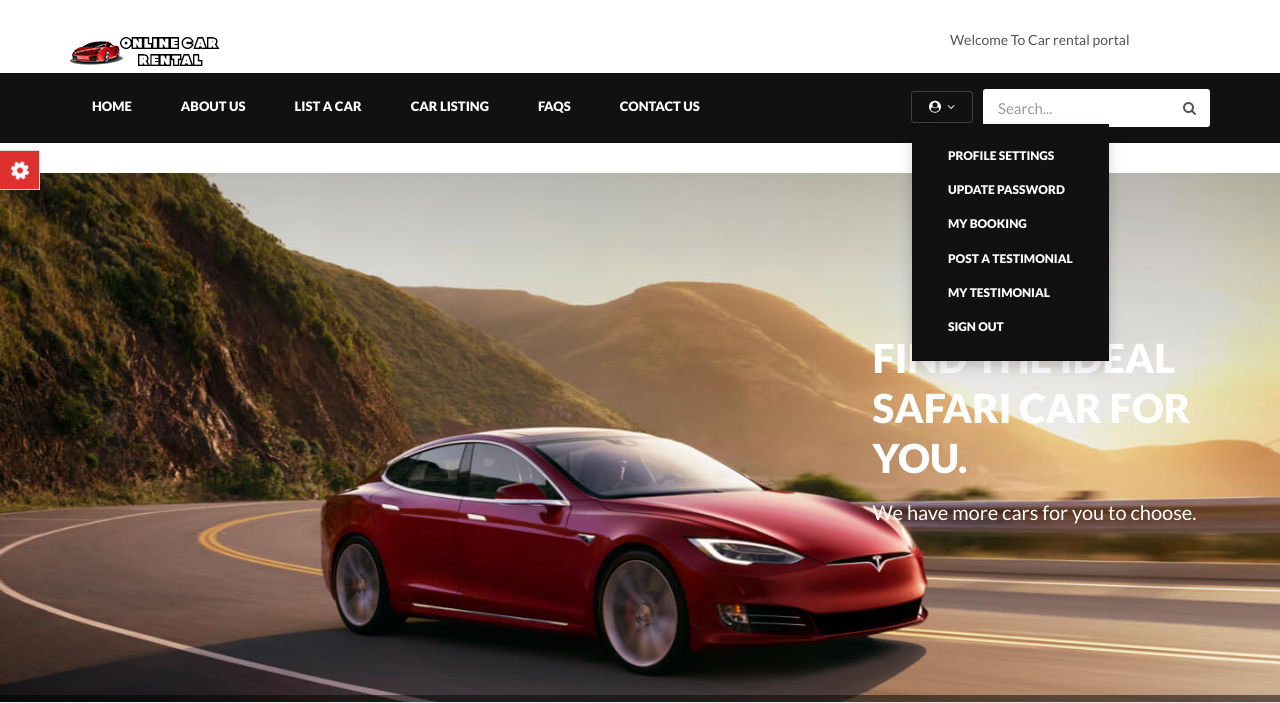
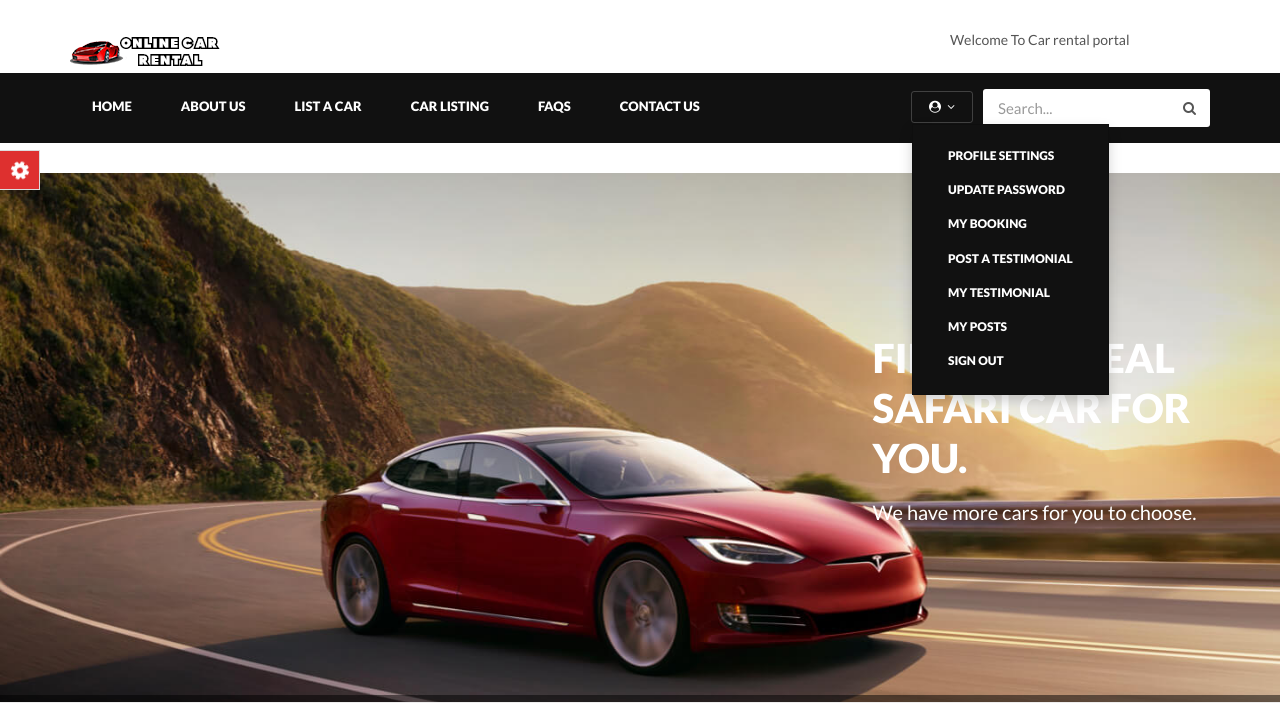
Before and after one commit to shemian/carrms, a PHP site: page / in a window 1280 px wide, after a click that opens the changed part. Shown: the top 703 px of the page. Run offline with PHP 8.4, Linux system fonts and the light colour scheme; the visitor is signed in with stand-in values (Sample User, id 1); data that the repository does not hold is empty.

Commit message:
Created url for users to see their posts.

```diff
--- a/includes/header.php
+++ b/includes/header.php
@@ -54,6 +54,7 @@ foreach($results as $result)
             <li><a href="my-booking.php">My Booking</a></li>
             <li><a href="post-testimonial.php">Post a Testimonial</a></li>
           <li><a href="my-testimonials.php">My Testimonial</a></li>
+          <li><a href="user-posts.php">My Posts</a></li>
             <li><a href="logout.php">Sign Out</a></li>
             <?php } else { ?>
             <li><a href="#loginform"  data-toggle="modal" data-dismiss="modal">Profile Settings</a></li>
@@ -61,6 +62,7 @@ foreach($results as $result)
             <li><a href="#loginform"  data-toggle="modal" data-dismiss="modal">My Booking</a></li>
             <li><a href="#loginform"  data-toggle="modal" data-dismiss="modal">Post a Testimonial</a></li>
           <li><a href="#loginform"  data-toggle="modal" data-dismiss="modal">My Testimonial</a></li>
+          <li><a href="#loginform"  data-toggle="modal" data-dismiss="modal">My Posts</a></li>
             <li><a href="#loginform"  data-toggle="modal" data-dismiss="modal">Sign Out</a></li>
             <?php } ?>
           </ul>
```
